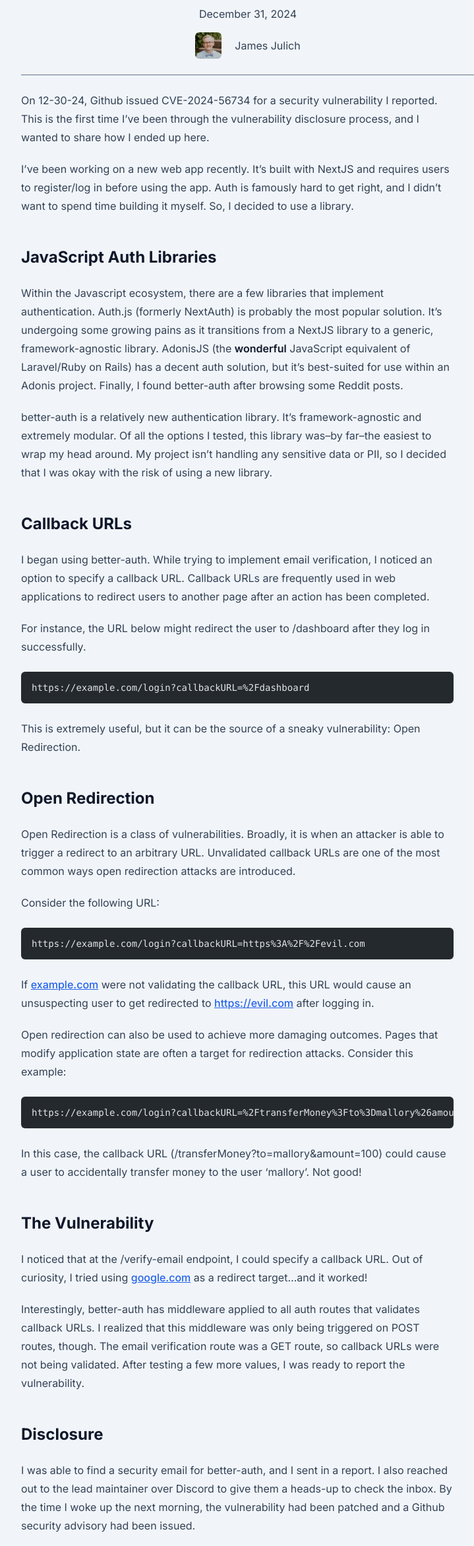
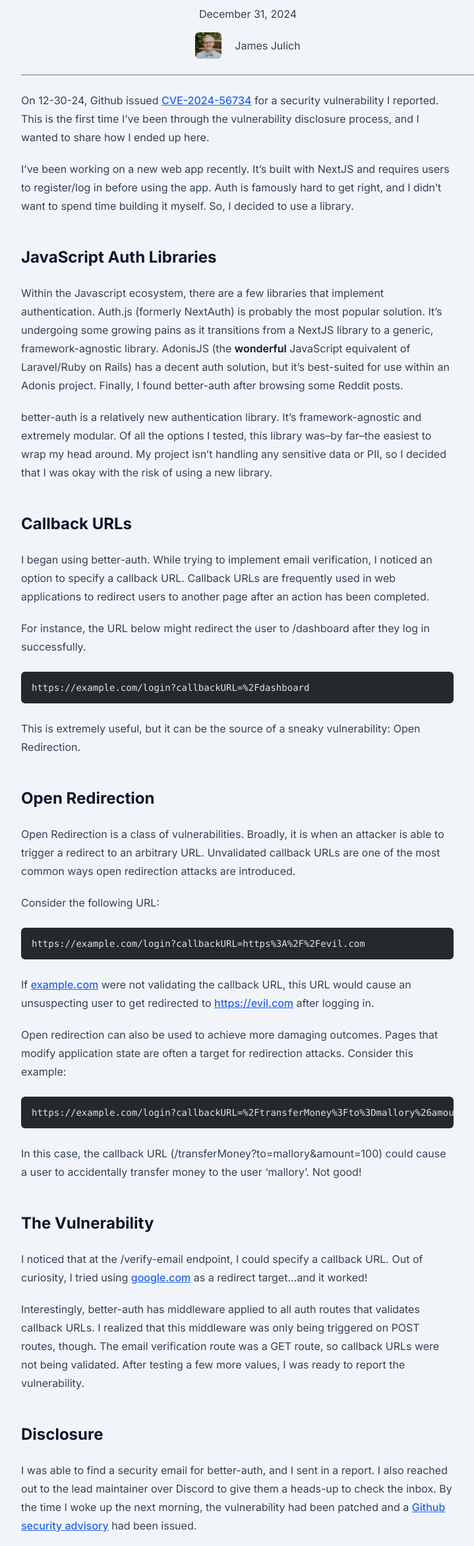
Before and after one commit to jamesjulich/jamesjulich.github.io, an Astro site: page /blog/getting-my-first-cve in a window 1280 px wide. Shown: the part 213-2556 px from the top of the page at 66% size, without its empty margins (264-983 px from the left). Built offline with nearby package versions, Linux system fonts and the light colour scheme; Astro itself is replaced by a stand-in of ours; code samples lack their colours.

Commit message:
Add links to advisory

```diff
--- a/src/content/blog/getting-my-first-cve.md
+++ b/src/content/blog/getting-my-first-cve.md
@@ -4,7 +4,7 @@
 pubDate: "Dec 31 2024"
 ---
 
-On 12-30-24, Github issued CVE-2024-56734 for a security vulnerability I reported. This is the first time I've been through the vulnerability disclosure process, and I wanted to share how I ended up here.
+On 12-30-24, Github issued [CVE-2024-56734](https://nvd.nist.gov/vuln/detail/CVE-2024-56734) for a security vulnerability I reported. This is the first time I've been through the vulnerability disclosure process, and I wanted to share how I ended up here.
 
 I've been working on a new web app recently. It's built with NextJS and requires users to register/log in before using the app. Auth is famously hard to get right, and I didn't want to spend time building it myself. So, I decided to use a library.
 
@@ -54,7 +54,7 @@
 
 ## Disclosure
 
-I was able to find a security email for better-auth, and I sent in a report. I also reached out to the lead maintainer over Discord to give them a heads-up to check the inbox. By the time I woke up the next morning, the vulnerability had been patched and a Github security advisory had been issued.
+I was able to find a security email for better-auth, and I sent in a report. I also reached out to the lead maintainer over Discord to give them a heads-up to check the inbox. By the time I woke up the next morning, the vulnerability had been patched and a [Github security advisory](https://github.com/advisories/GHSA-8jhw-6pjj-8723) had been issued.
 
 GitHub makes it very easy to request a CVE ID on an open-source project. When a security advisory is published through the "Security" tab of a repository, project maintainers can request a CVE ID. GitHub issued a CVE ID shortly after the advisory went public.
 
```
